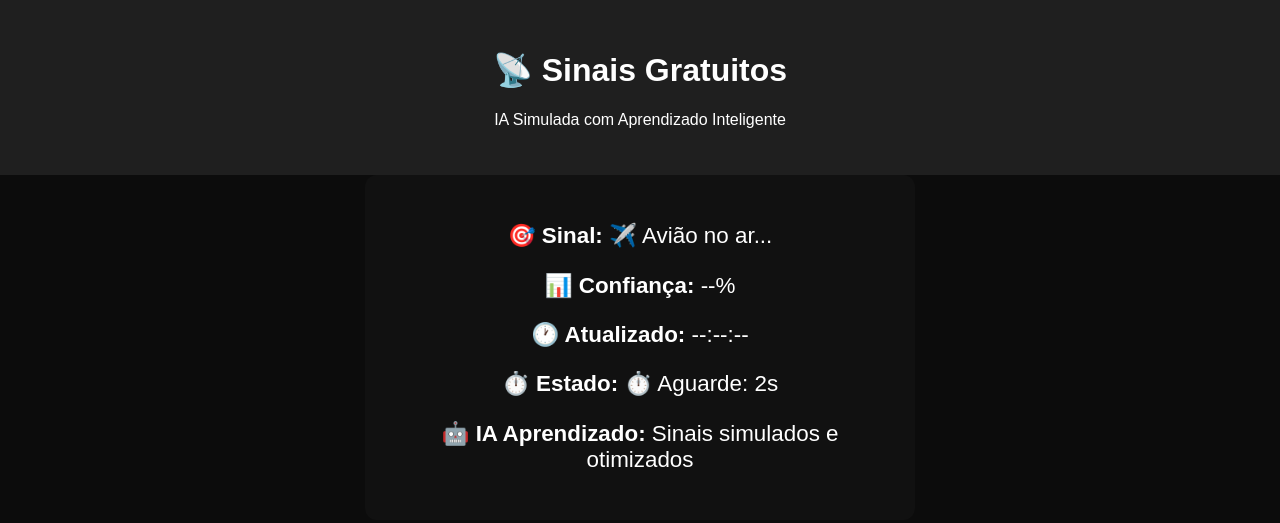
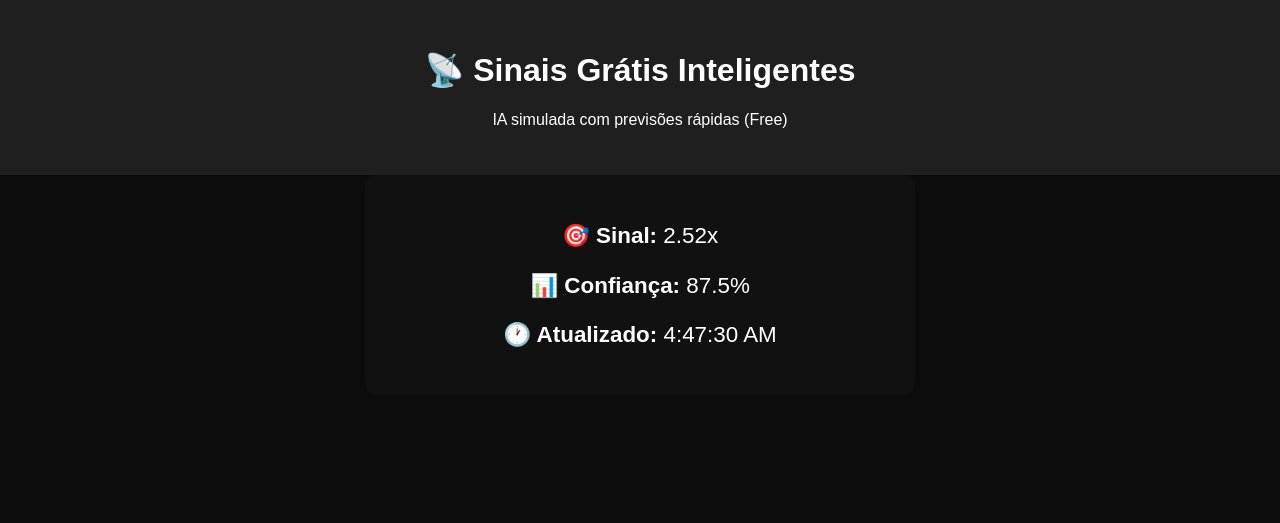
Before and after one commit to williamfernandes6/willboot-pro-final-, a plain HTML site: page sinais-free.html in a window 1280 px wide. Drawn offline with Linux system fonts and the light colour scheme.

Commit message:
Add files via upload

```diff
--- a/sinais-free.html
+++ b/sinais-free.html
@@ -1,3 +1,4 @@
+
 <!DOCTYPE html>
 <html lang="pt-BR">
 <head>
@@ -7,20 +8,19 @@
 </head>
 <body>
   <header class="hero">
-    <h1>📡 Sinais Gratuitos</h1>
-    <p>IA Simulada com Aprendizado Inteligente</p>
+    <h1>📡 Sinais Grátis Inteligentes</h1>
+    <p>IA simulada com previsões rápidas (Free)</p>
   </header>
   <main class="main-content">
     <section class="sinais-container">
       <div id="sinal-box">
-        <p><strong>🎯 Sinal:</strong> <span id="resultado">✈️ Avião no ar...</span></p>
+        <p><strong>🎯 Sinal:</strong> <span id="resultado">---</span></p>
         <p><strong>📊 Confiança:</strong> <span id="confianca">--%</span></p>
         <p><strong>🕐 Atualizado:</strong> <span id="horario">--:--:--</span></p>
-        <p><strong>⏱️ Estado:</strong> <span id="countdown">⏱️ Aguarde: 10s</span></p>
-        <p><strong>🤖 IA Aprendizado:</strong> Sinais simulados e otimizados</p>
       </div>
     </section>
   </main>
-  <script src="script.js"></script>
+  <audio id="alerta-audio" src="audio/sinal-novo.mp3"></audio>
+  <script src="script-free.js"></script>
 </body>
 </html>
```
Also changed, not shown: sinais-vip.html (+6 -16 lines).
